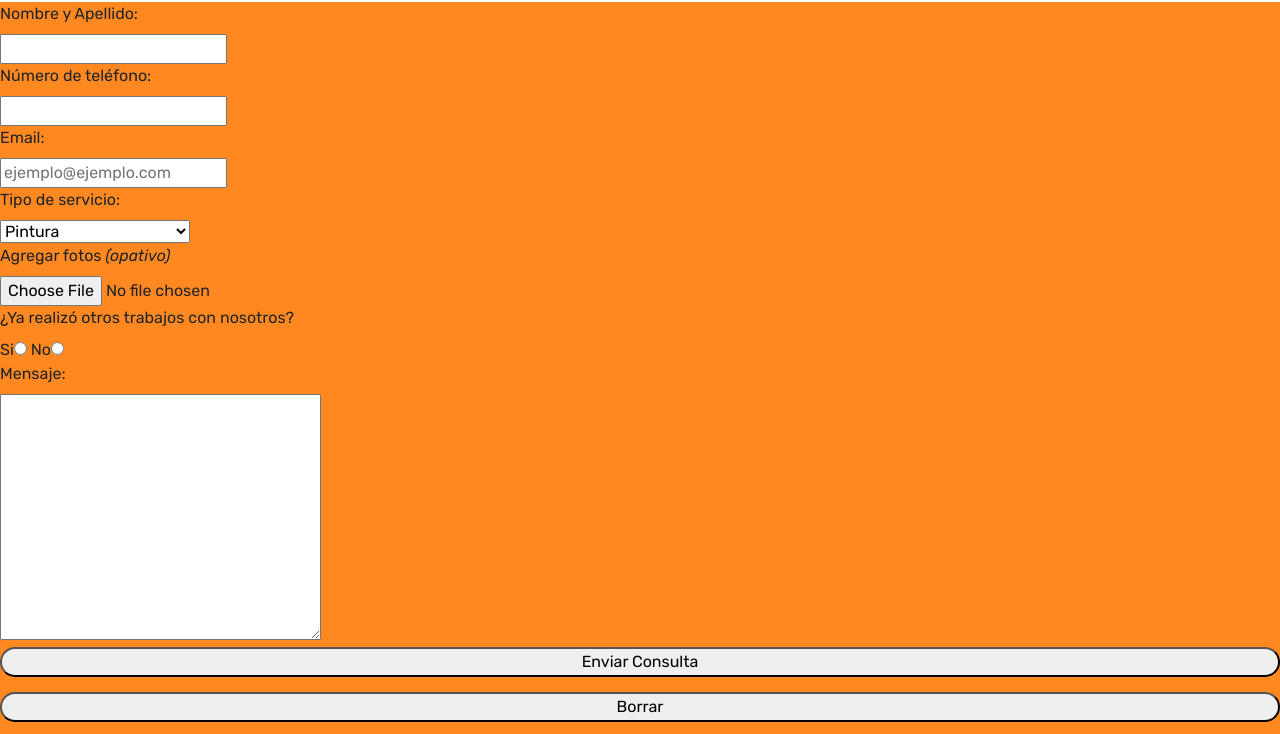
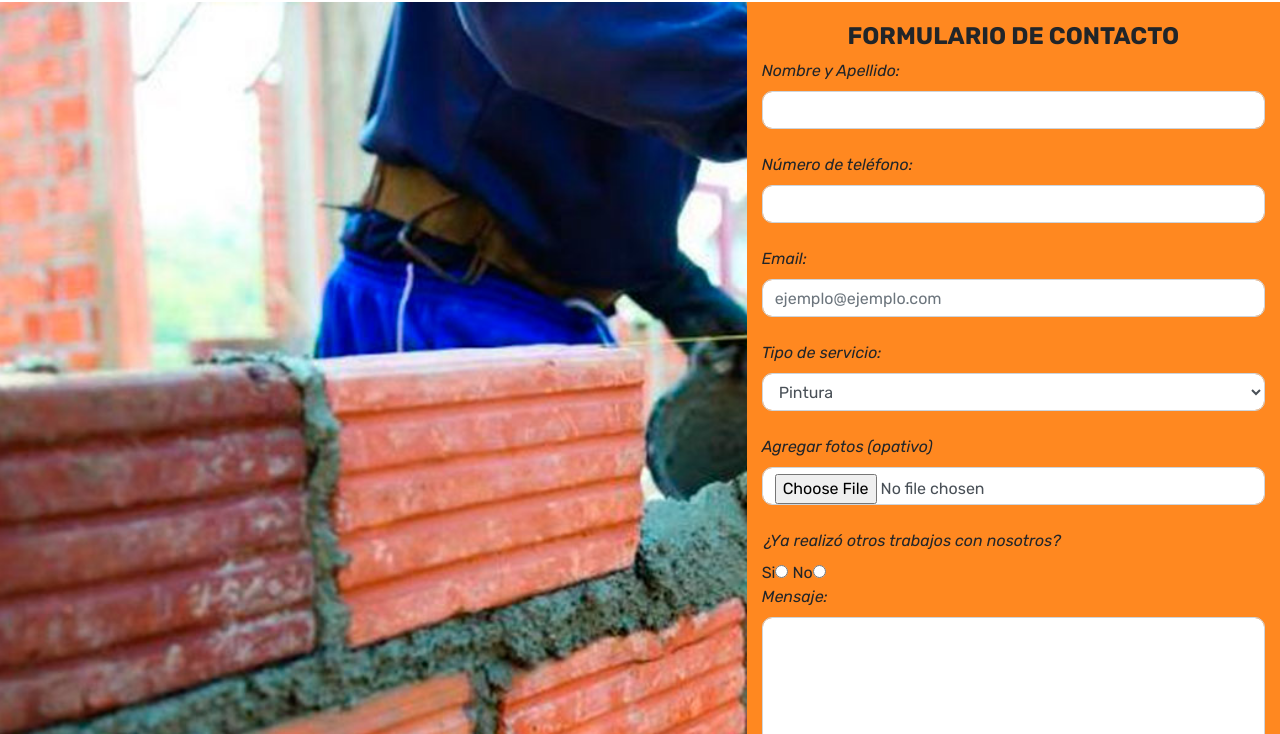
Before and after one commit to zamparg/nuevaera_zampar_bootstrap, a plain HTML site: page secciones/contacto.html in a window 1280 px wide. Shown: the part 610-1344 px from the top of the page. Drawn offline with nearby package versions, Linux system fonts and the light colour scheme.

Commit message:
incorporación de página de Contato Bootstrap

```diff
--- a/css/styles2.css
+++ b/css/styles2.css
@@ -279,6 +279,13 @@ a:visited {
     .card-columns {
         column-count: 2;}
 }
+
+/*STAFF*/
+.staff {
+    height: auto;
+    padding-top: 20px;
+    padding-bottom: 20px;
+}
 /*VIDEO */
 .corporative {
     align-items: center;
@@ -320,6 +327,25 @@ a:visited {
 }
 .form--horizontal__button {
     height: 40px;
+}
+
+/* FORMULARIO CONTACTO */
+
+.contacto__main {
+    background-image: url(../imgs/servicios-albanil.jpg);
+    background-position: center;
+    background-size: cover;
+    margin-left: 0;
+    margin-right: 0;
+}
+.form--contacto {
+    padding-top: 20px;
+}
+.form--contacto .form-group {
+    margin-bottom: 0;
+}
+.form--contacto .form-group label {
+    font-style: italic ;
 }
 /*FOOTER*/
 .footer {
--- a/secciones/contacto.html
+++ b/secciones/contacto.html
@@ -39,17 +39,27 @@
                 <p class="col-12">Lorem ipsum dolor, sit amet consectetur adipisicing elit. Qui, recusandae rerum harum maiores distinctio expedita!</p>
             </div>
         </div>
-    <main class="contacto__main">
-        <section class="form form--contacto section--bgcolor2">
-            <form action="" method="post" enctype="application/x-www-form-urlencoded">
+
+    <main class="contacto__main container-fluid ">
+        <div class="row">
+            <section class=" form--contacto section--bgcolor2 col-xs-12  offset-xl-7 col-xl-5 offset-sm-4 col-sm-8>
+                <form action="" method="post" enctype="application/x-www-form-urlencoded" class="form">
+                    <h2 class="">Formulario de contacto</h2>
+                    <div class="form-group ">
                         <label for="nombre">Nombre y Apellido: </label><br>
-                <input type="text" name="nombre" id=""><br>
+                        <input type="text" name="nombre" id="" class="form-control"><br>
+                    </div>
+                    <div class="form-group">
                         <label for="telefono">Número de teléfono:</label><br>
-                <input type="number" name="telefono"><br>
+                        <input type="number" name="telefono" class="form-control"><br>
+                    </div>
+                    <div class="form-group">
                         <label for="email">Email:</label><br>
-                <input type="mail" name="email" placeholder="ejemplo@ejemplo.com"><br>
+                        <input type="mail" name="email" placeholder="ejemplo@ejemplo.com" class="form-control"><br>
+                    </div>
+                    <div class="form-group">
                         <label for="servicio">Tipo de servicio:</label><br>
-                <select name="servicio" >
+                        <select name="servicio" class="form-control">
                             <option value="pintura">Pintura</option>
                             <option value="drywall">Drywall</option>
                             <option value="plomeria">Plomería</option>
@@ -61,18 +71,30 @@
                             <option value="camaras">Cámaras de Seguridad</option>
                             <option value="otros">Otros</option>
                         </select><br>
+                    </div>
+                    <div class="form-group">
                         <label for="Archivo">Agregar fotos <em>(opativo)</em></label><br>
-                <input type="file" name="archivo" id=""><br>
+                        <input type="file" name="archivo" id="" class="form-control"><br>
+                    </div>
+                    <div class="form-group">
                         <label for="encuesta">¿Ya realizó otros trabajos con nosotros?</label><br>
                         <span>Si</span><input type="radio" name="encuesta" value="si" class="radio">
                         <span>No</span><input type="radio" name="encuesta" value="no" class="radio">
                         <br>
+                    </div>
+                    <div class="form-group">
                         <label for="comentario">Mensaje:</label><br>
-                <textarea name="comentario"cols="30" rows="10"></textarea><br>
-                <input type="submit" name="send" value="Enviar Consulta" class="form__button">
-                <input type="reset" name="reset" value="Borrar" class="form__button">
+                        <textarea name="comentario"cols="30" rows="10" class="form-control"></textarea><br>
+                    </div>
+                    <div class="form-group">
+                        <input type="submit" name="send" value="Enviar Consulta" class="form__button form-control">
+                    </div>
+                    <div class="form-group">
+                        <input type="reset" name="reset" value="Borrar" class="form__button form-control">
+                    </div>
                 </form>
             </section>
+        </div>
     </main>
     <!-- FOOTER -->
     <footer class="footer container-fluid section--bgcolor1">
```
Also changed, not shown: secciones/quienessomos.html (+12 -12 lines). Lines whose indentation alone changed are shown as unchanged.
